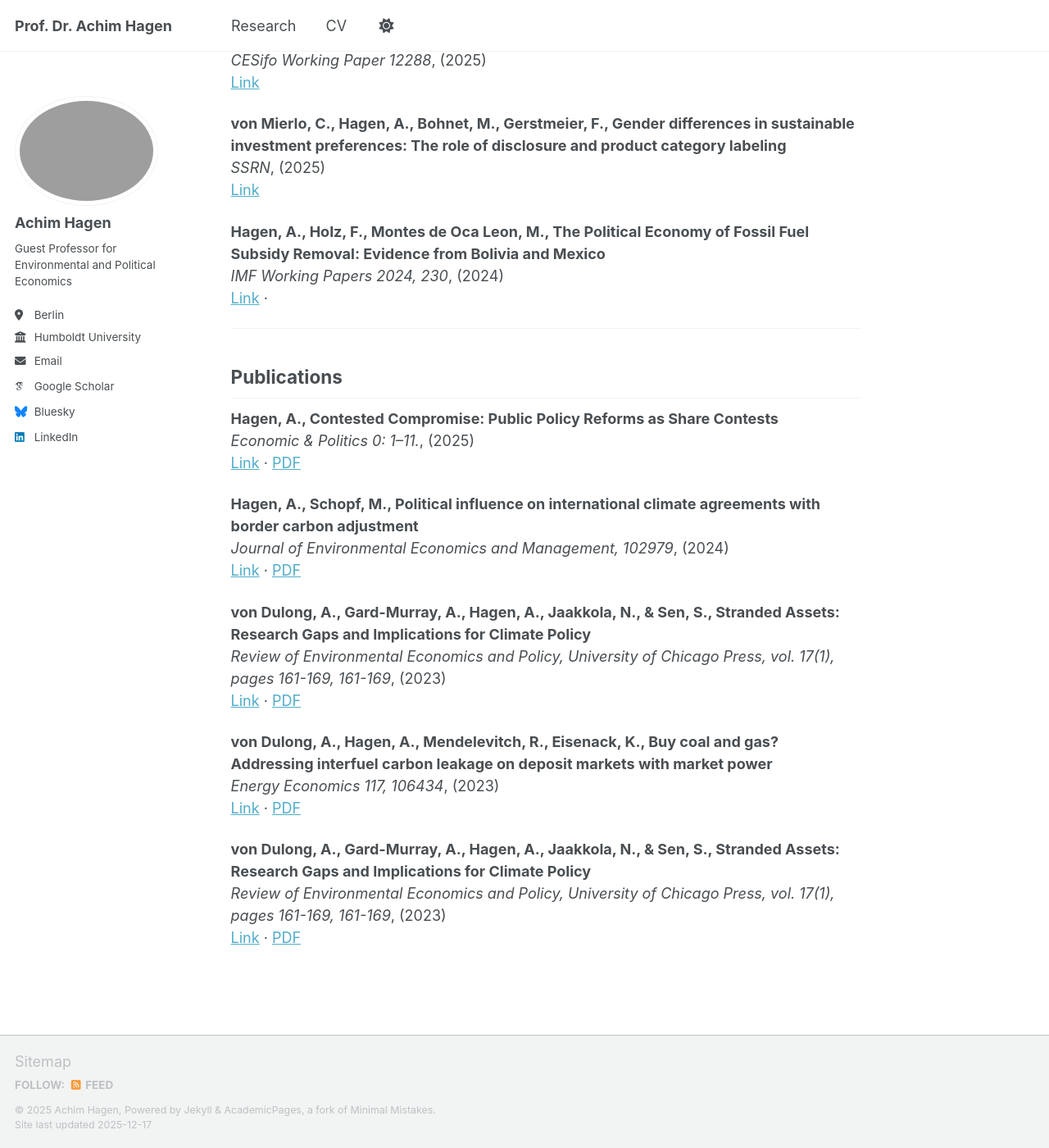
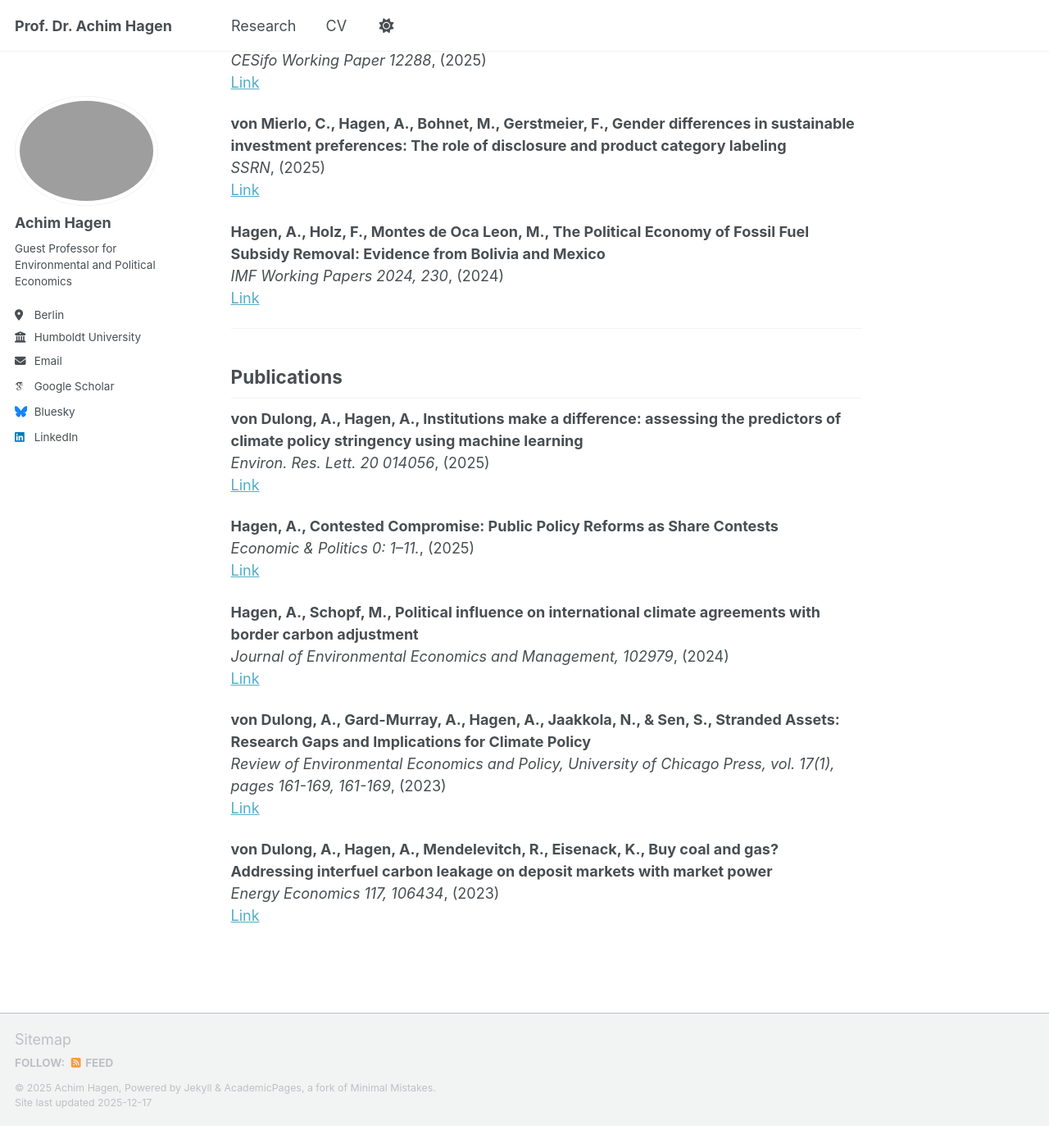
Before and after one commit to achhag/academic, a Jekyll site: the page built from _pages/publications.html, in a window 1280 px wide and 1400 px high, scrolled down 335 px. Shown: the whole window at 82% size. Built offline with Jekyll 4.4.1, drawn with Linux system fonts in a browser that asks for light colours; some web fonts are replaced; a script bundle is joined from its source files by our own code; library files that are not in the unit come from our copies; after the commit the page ends 1708 px from its top, so only the background shows below that.

Commit message:
Update publications.html

```diff
--- a/_pages/publications.html
+++ b/_pages/publications.html
@@ -28,7 +28,7 @@ author_profile: true
 <p>
 <strong>Hagen, A., Holz, F., Montes de Oca Leon, M., The Political Economy of Fossil Fuel Subsidy Removal: Evidence from Bolivia and Mexico</strong><br>
 <em>IMF Working Papers 2024, 230</em>, (2024)<br>
-<a href="https://www.elibrary.imf.org/view/journals/001/2024/230/001.2024.issue-230-en.xml?cid=556856-com-dsp-crossref" target="_blank">Link</a> ·
+<a href="https://www.elibrary.imf.org/view/journals/001/2024/230/001.2024.issue-230-en.xml?cid=556856-com-dsp-crossref" target="_blank">Link</a>
 
 
 
@@ -37,36 +37,31 @@ author_profile: true
 <h2>Publications</h2>
 
 <p>
+<strong>von Dulong, A., Hagen, A., Institutions make a difference: assessing the predictors of climate policy stringency using machine learning</strong><br>
+<em>Environ. Res. Lett. 20 014056</em>, (2025)<br>
+<a href="https://doi.org/10.1088/1748-9326/ada0cb" target="_blank">Link</a>
+</p>
+
+<p>
 <strong>Hagen, A., Contested Compromise: Public Policy Reforms as Share Contests</strong><br>
 <em>Economic & Politics 0: 1–11.</em>, (2025)<br>
-<a href="https://doi.org/10.1111/ecpo.70024" target="_blank">Link</a> ·
-<a href="{{ '/files/achimhagen_contestedcompromise.pdf' | relative_url }}" target="_blank">PDF</a>
+<a href="https://doi.org/10.1111/ecpo.70024" target="_blank">Link</a>
 </p>
 
 <p>
 <strong>Hagen, A., Schopf, M., Political influence on international climate agreements with border carbon adjustment</strong><br>
 <em>Journal of Environmental Economics and Management, 102979</em>, (2024)<br>
-<a href="https://doi.org/10.1016/j.jeem.2024.102979" target="_blank">Link</a> ·
-<a href="{{ '/files/achimhagen_borderadjustments.pdf' | relative_url }}" target="_blank">PDF</a>
+<a href="https://doi.org/10.1016/j.jeem.2024.102979" target="_blank">Link</a>
 </p>
 
 <p>
 <strong>von Dulong, A., Gard-Murray, A., Hagen, A., Jaakkola, N., & Sen, S., Stranded Assets: Research Gaps and Implications for Climate Policy</strong><br>
 <em>Review of Environmental Economics and Policy, University of Chicago Press, vol. 17(1), pages 161-169, 161-169</em>, (2023)<br>
-<a href="http://dx.doi.org/10.1086/723768" target="_blank">Link</a> ·
-<a href="{{ '/files/achimhagen_strandedassetsresearchgaps.pdf' | relative_url }}" target="_blank">PDF</a>
+<a href="http://dx.doi.org/10.1086/723768" target="_blank">Link</a>
 </p>
 
 <p>
 <strong>von Dulong, A., Hagen, A., Mendelevitch, R., Eisenack, K., Buy coal and gas? Addressing interfuel carbon leakage on deposit markets with market power</strong><br>
 <em>Energy Economics 117, 106434</em>, (2023)<br>
-<a href="https://doi.org/10.1016/j.eneco.2022.106434" target="_blank">Link</a> ·
-<a href="{{ '/files/achimhagen_strandedassetsresearchgaps.pdf' | relative_url }}" target="_blank">PDF</a>
+<a href="https://doi.org/10.1016/j.eneco.2022.106434" target="_blank">Link</a>
 </p>
-
-<p>
-<strong>von Dulong, A., Gard-Murray, A., Hagen, A., Jaakkola, N., & Sen, S., Stranded Assets: Research Gaps and Implications for Climate Policy</strong><br>
-<em>Review of Environmental Economics and Policy, University of Chicago Press, vol. 17(1), pages 161-169, 161-169</em>, (2023)<br>
-<a href="http://dx.doi.org/10.1086/723768" target="_blank">Link</a> ·
-<a href="{{ '/files/achimhagen_strandedassetsresearchgaps.pdf' | relative_url }}" target="_blank">PDF</a>
-</p>
```
